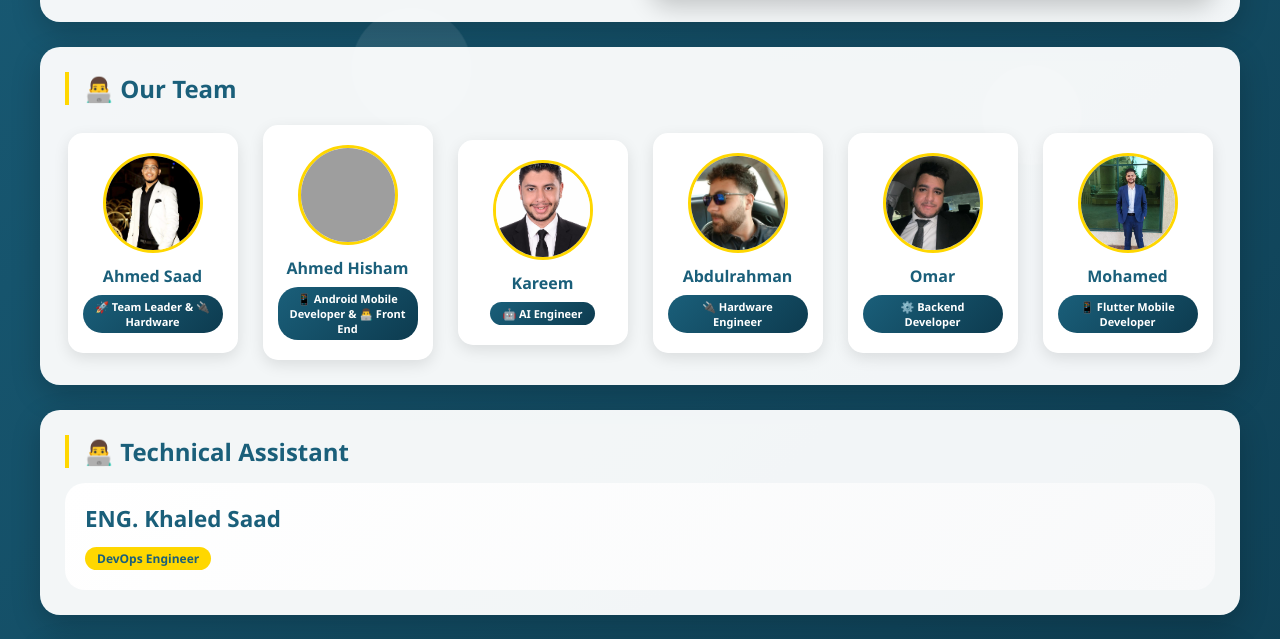
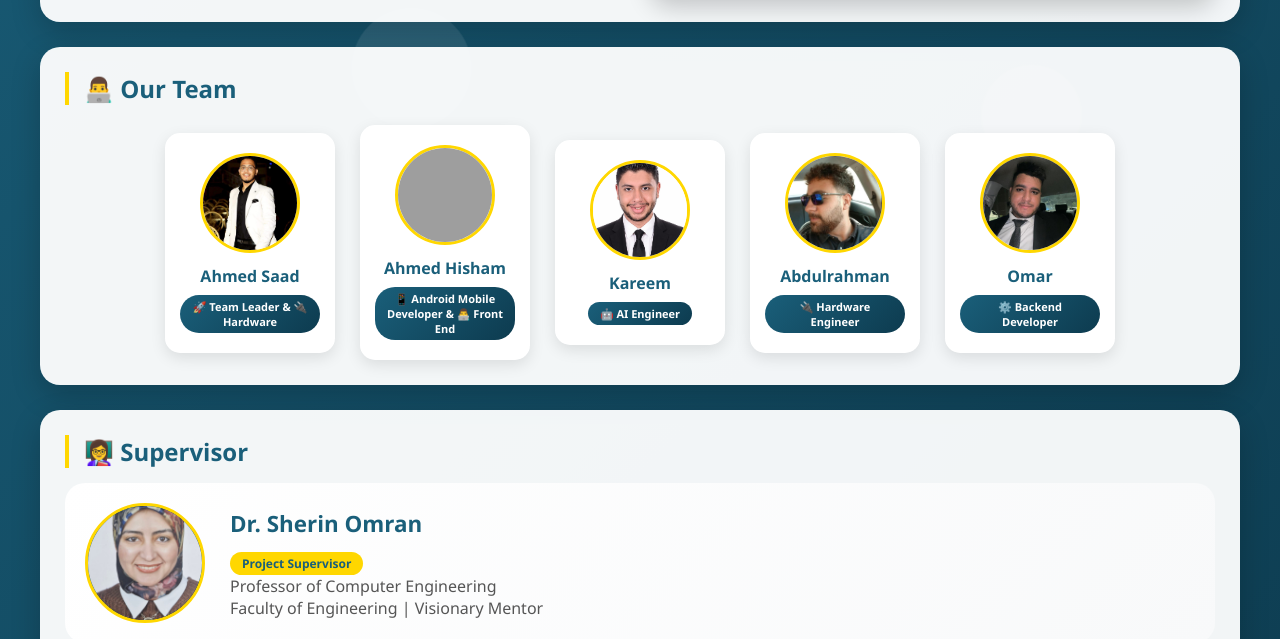
Before and after one commit to a7medhisham/https-eclectic-kataifi-3be38a, a plain HTML site: page index.html in a window 1280 px wide. Shown: the part 662-1301 px from the top of the page. Drawn offline with Linux system fonts and the light colour scheme; grey boxes are pictures that could not be loaded.

Commit message:
Add files via upload

```diff
--- a/index.html
+++ b/index.html
@@ -680,29 +680,8 @@
                     <div class="team-name">Omar</div>
                     <div class="team-role">⚙️ Backend Developer</div>
                 </div>
-
-                <div class="team-card" onclick="window.open('https://www.linkedin.com/in/mohamed-abdelhai-b79994266/', '_blank')">
-                    <div class="team-img">
-                        <img src="images/Mohamed.jpg" alt="Mohamed" onerror="this.src='https://via.placeholder.com/100?text=M'">
-                    </div>
-                    <div class="team-name">Mohamed</div>
-                    <div class="team-role">📱 Flutter Mobile Developer</div>
-                </div>
-
             </div>
         </div>
-
-        <!-- Technical Assistant (Khaled Saad) -->
-        <div class="project-card" onclick="window.open('https://engkhaledsaad.com/', '_blank')">
-            <h2 class="section-title">👨‍💻 Technical Assistant</h2>
-            <div class="supervisor-card">
-                <div class="supervisor-info">
-                    <h3>ENG. Khaled Saad</h3>
-                    <div class="supervisor-title">DevOps Engineer</div>
-                </div>
-            </div>
-        </div>
-
         <!-- Supervisor (Dr. Sherin Omran) -->
         <div class="project-card" onclick="window.open('https://engkhaledsaad.com/', '_blank')">
             <h2 class="section-title">👩‍🏫 Supervisor</h2>
```
